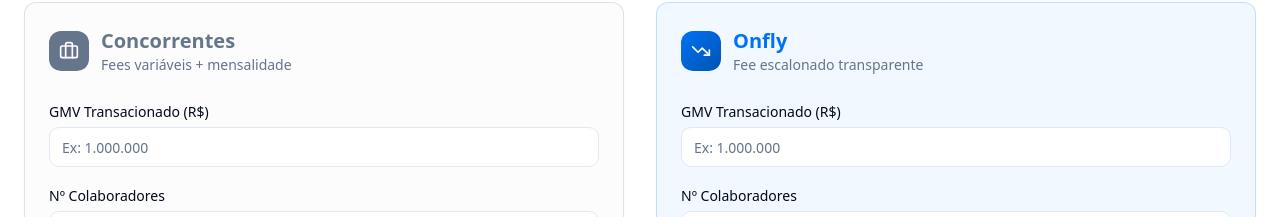
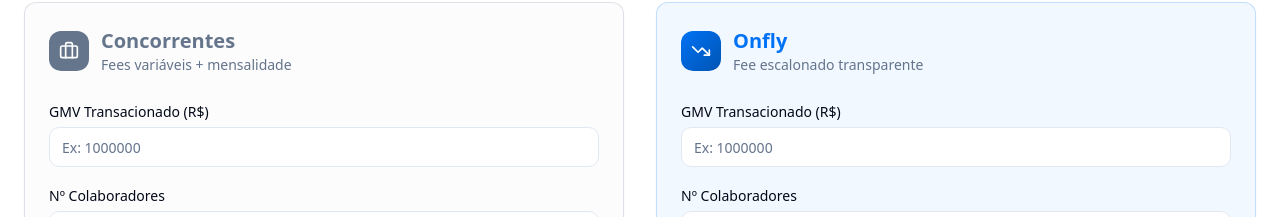
Before and after one commit to MarketingOnfly/onfly-fee-saver, a React (Vite) app: page / in a window 1280 px wide. Shown: the part 186-403 px from the top of the page. Built offline with nearby package versions, Linux system fonts and the light colour scheme.

Commit message:
Ajustar placeholder de exemplo
Corrigido o placeholder do campo de entrada para exibir "Ex: 1000000" em vez de "Ex: 1.000.000".

```diff
--- a/src/components/CostCalculator.tsx
+++ b/src/components/CostCalculator.tsx
@@ -168,7 +168,7 @@ const CostCalculator = () => {
                   value={displayValues.gmv}
                   onChange={(e) => handleFormattedInputChange('gmv', e.target.value)}
                   onBlur={() => handleFormattedInputBlur('gmv')}
-                  placeholder="Ex: 1.000.000"
+                  placeholder="Ex: 1000000"
                   className="mt-1"
                 />
               </div>
@@ -257,7 +257,7 @@ const CostCalculator = () => {
                   value={displayValues.gmv}
                   onChange={(e) => handleFormattedInputChange('gmv', e.target.value)}
                   onBlur={() => handleFormattedInputBlur('gmv')}
-                  placeholder="Ex: 1.000.000"
+                  placeholder="Ex: 1000000"
                   className="mt-1"
                 />
               </div>
```
